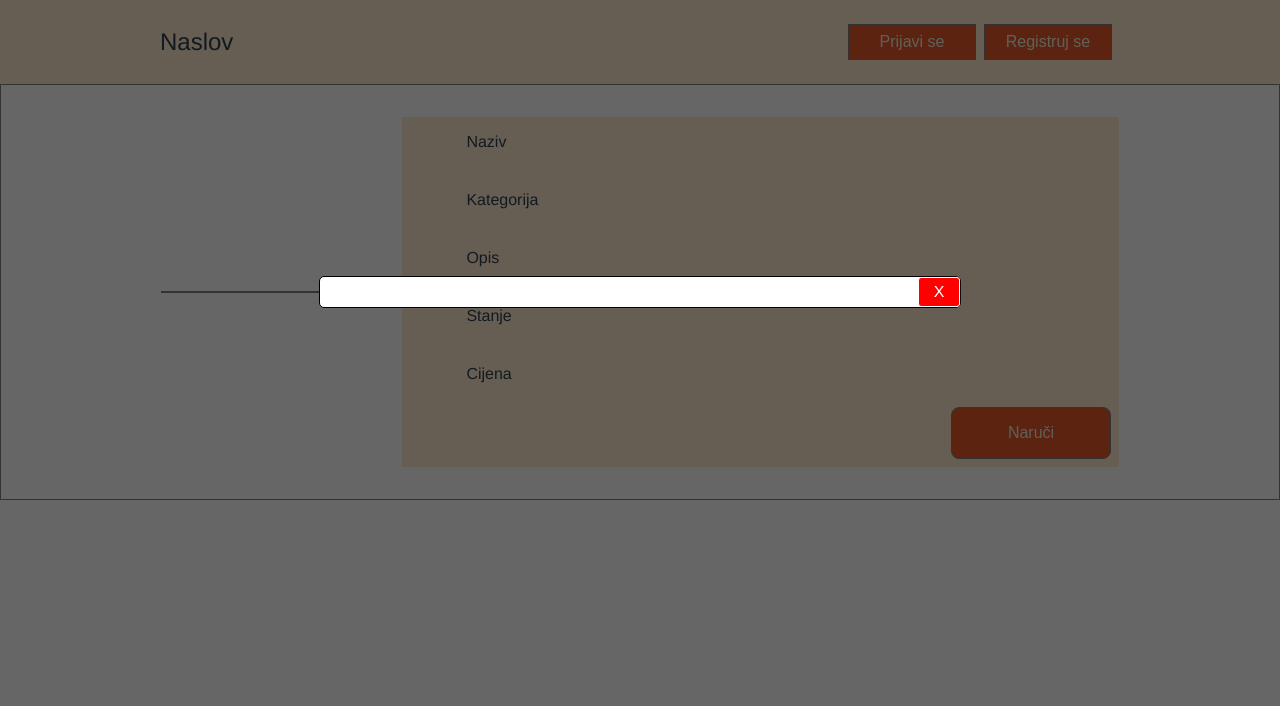
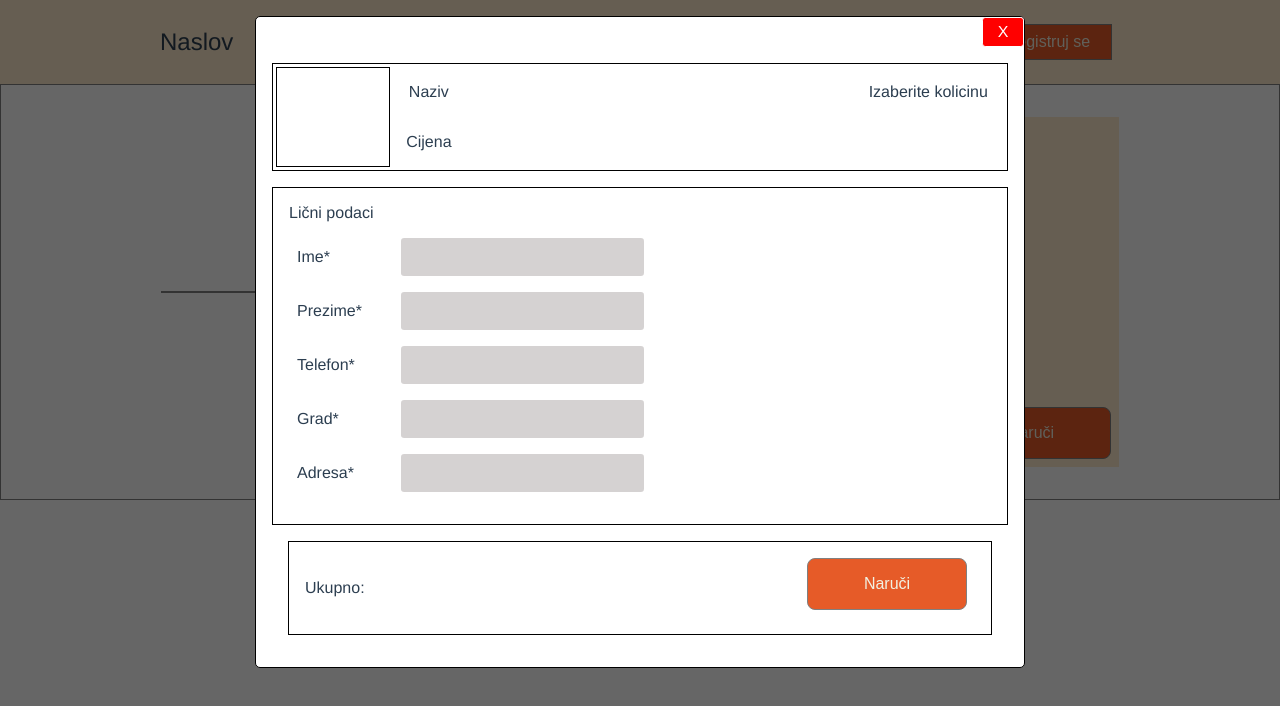
Before and after one commit to draganamit/diplomski-frontend, a Vue app in the folder diplomski-frontend/: page /productdescription in a window 1280 px wide. Both pictures are taken after a click on the button "Naruči". Shown: the top 706 px of the page. Built offline with nearby package versions, Linux system fonts and the light colour scheme.

Commit message:
OrderProduct

```diff
--- a/diplomski-frontend/src/components/OrderProduct.vue
+++ b/diplomski-frontend/src/components/OrderProduct.vue
@@ -2,6 +2,51 @@
   <div>
     <div class="cls">
       <div @click="closeWindowOrder()">X</div>
+    </div>
+    <div class="order-div">
+      <div class="oreder-product">
+        <div class="image"></div>
+        <div product-information>
+          <div class="text">Naziv</div>
+          <div class="text">Cijena</div>
+        </div>
+        <div class="quantity">
+          <div>Izaberite kolicinu</div>
+        </div>
+      </div>
+      <div class="user-div">
+        <div class="user-form">
+          <div>Lični podaci</div>
+          <div>
+            <div class="form-text">Ime*</div>
+            <input type="text" />
+          </div>
+          <div>
+            <div class="form-text">Prezime*</div>
+            <input type="text" />
+          </div>
+          <div>
+            <div class="form-text">Telefon*</div>
+            <input type="text" />
+          </div>
+          <div>
+            <div class="form-text">Grad*</div>
+            <input type="text" />
+          </div>
+          <div>
+            <div class="form-text">Adresa*</div>
+            <input type="text" />
+          </div>
+        </div>
+      </div>
+      <div class="sum-order">
+        <div class="sum">
+          <div>Ukupno:</div>
+        </div>
+        <div class="order-button">
+          <button>Naruči</button>
+        </div>
+      </div>
     </div>
   </div>
 </template>
@@ -34,4 +79,90 @@ export default {
   width: 2.5rem;
   padding: 0.3rem 0;
 }
+.order-div {
+  padding: 1rem 1rem;
+
+  display: flex;
+  flex-direction: column;
+}
+.oreder-product {
+  border: 1px solid black;
+  display: flex;
+  padding: 00.2rem;
+  margin-bottom: 1rem;
+}
+.image {
+  border: 1px solid black;
+  width: 7rem;
+}
+.text {
+  padding: 1rem;
+  font-size: 1rem;
+}
+.quantity {
+  display: flex;
+  flex-direction: column;
+  align-items: flex-end;
+  margin-left: auto;
+  padding: 1rem;
+  font-size: 1rem;
+}
+.user-div {
+  display: flex;
+  padding: 1rem 1rem;
+  border: 1px solid black;
+}
+.user-form {
+  display: flex;
+  flex-direction: column;
+  align-items: flex-start;
+}
+.user-form > div {
+  padding-bottom: 1rem;
+  font-size: 1rem;
+  display: flex;
+}
+.form-text {
+  width: 6rem;
+  padding: 0 0.5rem;
+  display: flex;
+  justify-content: flex-start;
+  align-items: center;
+}
+input {
+  display: flex;
+  background-color: rgb(213, 210, 210);
+  border-color: transparent;
+  border-radius: 0.2rem;
+  padding: 0.5rem 1rem;
+  outline: none;
+  font-size: 1rem;
+}
+.sum-order {
+  display: flex;
+  padding: 1rem 1rem;
+  border: 1px solid black;
+  margin: 1rem;
+}
+.sum {
+  font-size: 1rem;
+  display: flex;
+  align-items: center;
+}
+.order-button {
+  display: flex;
+  justify-content: end;
+  margin-left: auto;
+}
+button {
+  background-color: rgb(230, 91, 40);
+  color: rgb(241, 241, 226);
+  border: 1px solid gray;
+  padding: 1rem 1rem;
+  font-size: 1rem;
+  width: 10rem;
+  border-radius: 0.5rem;
+  margin-bottom: 0.5rem;
+  margin-right: 0.5rem;
+}
 </style>
--- a/diplomski-frontend/src/views/ProductDescriptionView.vue
+++ b/diplomski-frontend/src/views/ProductDescriptionView.vue
@@ -93,9 +93,10 @@ button {
   background-color: white;
   border: 1px solid black;
   border-radius: 5px;
-  width: 50%;
+  width: 60%;
   margin: auto;
   z-index: 2;
+  top: 1rem;
 }
 .mask {
   position: absolute;
```
